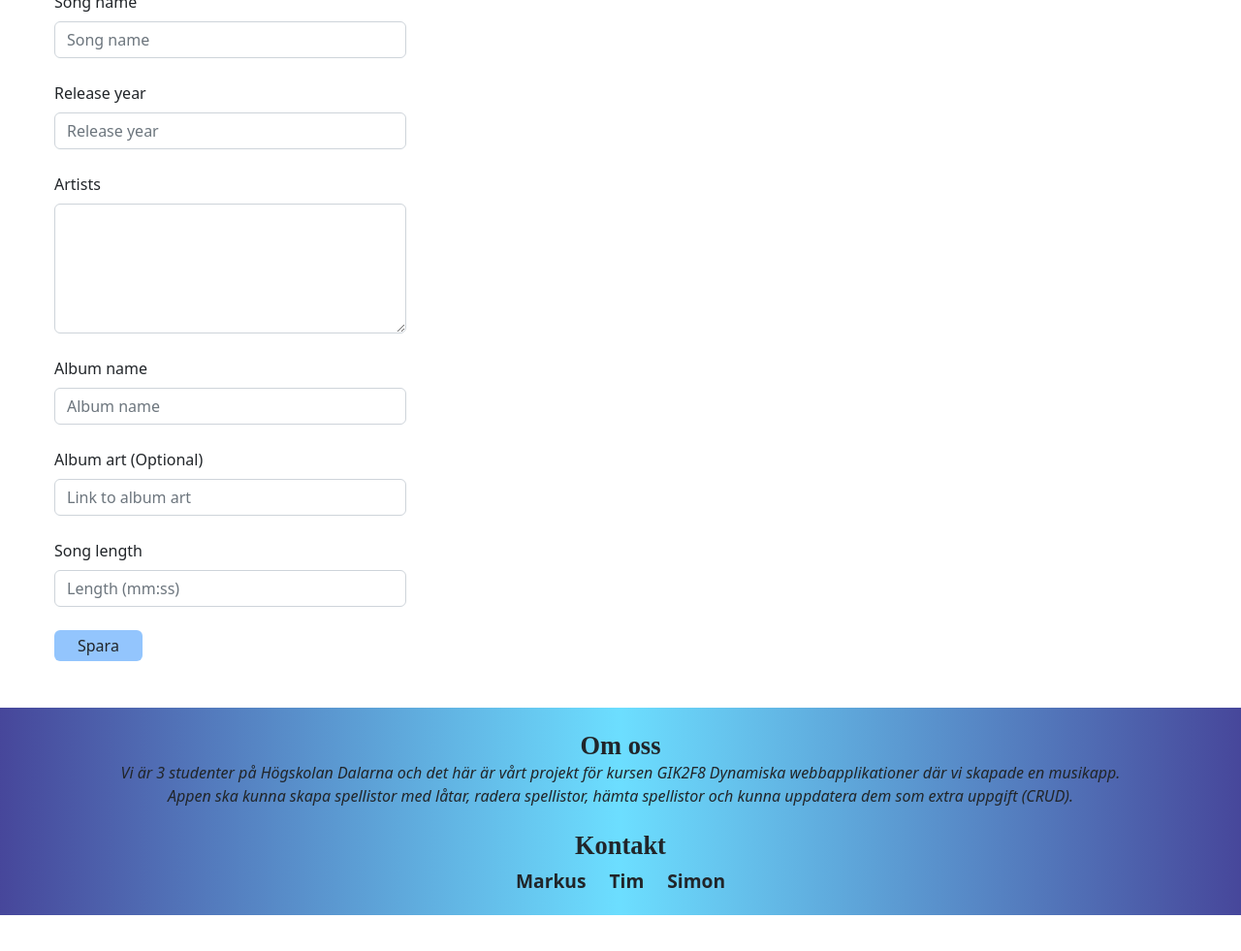
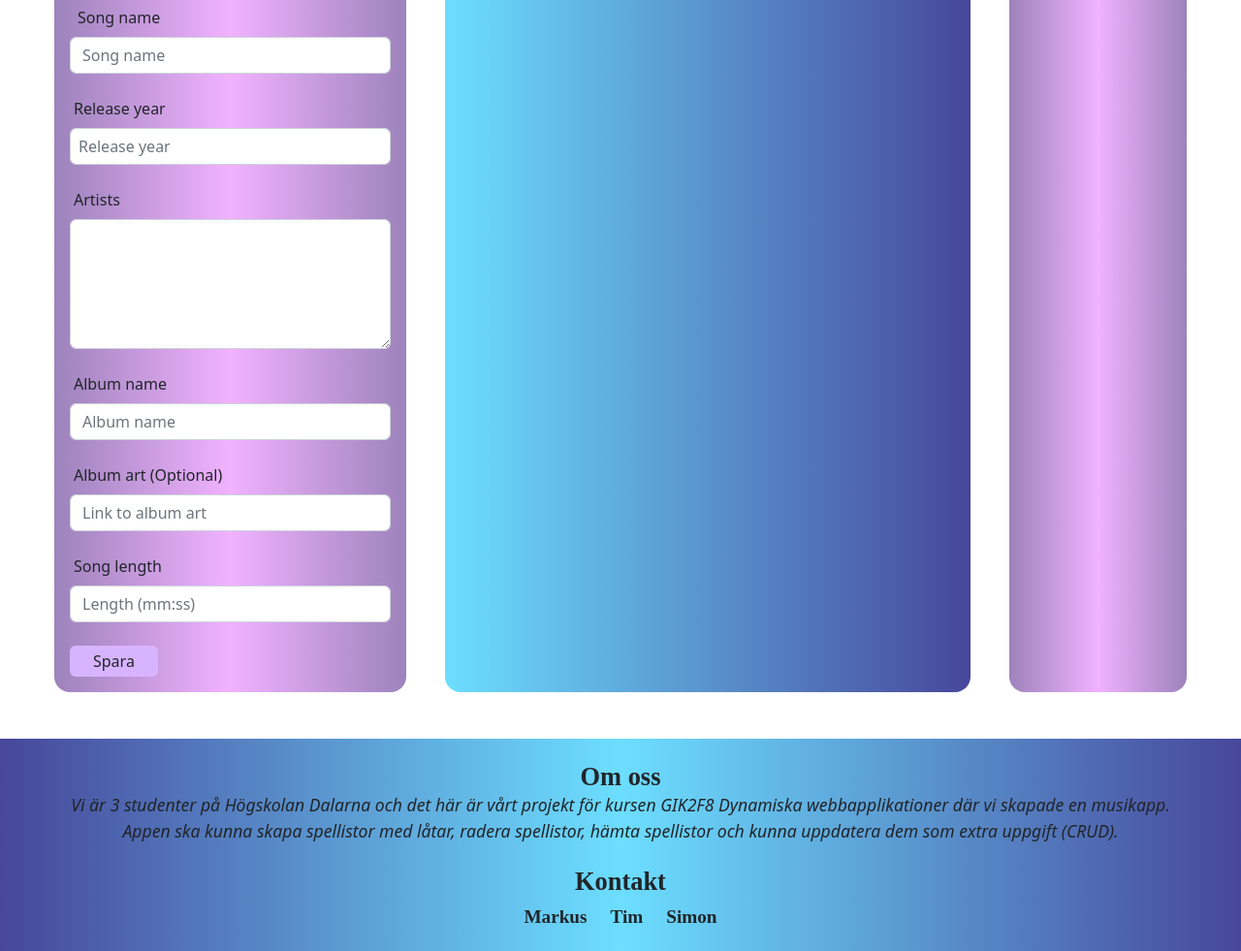
Before and after one commit to Academic-Inquisition/gik2f8-14-projekt, a plain HTML site: page client/html/index.html in a window 1280 px wide. Shown: the part 280-1261 px from the top of the page at 97% size. Before the commit the page ends 1224 px from the top, so only its background shows below. Drawn offline with nearby package versions, Linux system fonts and the light colour scheme.

Commit message:
Styles överlag
Gav sidan lite mer färg

```diff
--- a/client/css/index.css
+++ b/client/css/index.css
@@ -1,8 +1,9 @@
-/*Styles följer strukturen på sidan från uppifrån till vänster.*/
+/*Styles följer strukturen på sidan från uppifrån och ned, vänster till höger.*/
 
 /*Alla header styles*/
 body {
-    margin: 0 auto
+    margin: 0 auto;
+
 }
 
 #header__text{
@@ -14,19 +15,26 @@ body {
 }
 
 /*Sidebar styles*/
-/* #sidebar {
-    background-color: rgb(194, 164, 32);
-} */
+ #sidebar {
+    background: rgb(61,9,121);
+    background: linear-gradient(90deg, rgba(61,9,121,0.5046393557422969) 0%, rgba(209,0,255,0.30015756302521013) 50%, rgba(61,9,121,0.5046393557422969) 100%);
+    padding: 1rem;
+    border-radius: 1rem;
+}
+/*toasts styles*/
+#toasts{
+    background: rgb(61,9,121);
+    background: linear-gradient(90deg, rgba(61,9,121,0.5046393557422969) 0%, rgba(209,0,255,0.30015756302521013) 50%, rgba(61,9,121,0.5046393557422969) 100%);
+    padding: 1rem;
+    border-radius: 1rem;
+}
 
 /*Styles för spellistornas innehåll*/
-/* #content{
-    background-color: rgb(52, 190, 52);
-} */
-
-/*Formulär styles*/
-/* #form__add-song{
-    background-color: bisque;
-} */
+#content{
+    background: rgba(9, 9, 121, 0.514);
+    background: linear-gradient(90deg, rgba(9,9,121,0.75) 0%, rgba(0,198,255,0.5746673669467788) 0%, rgba(9,9,121,0.75) 100%);
+    border-radius: 1rem;
+}
 
 /*Alla footer styles*/
 #footer{
@@ -42,9 +50,9 @@ body {
 }
 
 #footer p{
-    font-size: 1rem;
+    font-size: 1.1rem;
     text-align: center;
-    font-weight: 400;
+    font-weight: 450;
     font-style: italic;
 }
 
@@ -52,4 +60,5 @@ body {
     text-align: center;
     font-weight: 600;
     font-size: 1.2rem;
+    font-family: serif;
 }
--- a/client/html/index.html
+++ b/client/html/index.html
@@ -17,13 +17,13 @@
       </header>
       <section class="flex gap-10 mx-2 xl:mx-auto bg-white bg-opacity-75 p-5 rounded-lg">
         <section id="sidebar" class="w-2/6">
-            <h2 class="mb-6 text-3xl text-indigo-900">Lägg till låt</h2>
+            <h2 class="mb-6 text-3xl text-indigo-900 pl-1">Lägg till låt</h2>
             <form id="form" class="">
               <div id="form__add-name">
 
                 <div class="flex">
-                  <label for="addName" class="form-label">Song name</label>
-                  <p id="songError" class="message pt-0.5 pl-2 text-sm text-red-700 hidden">
+                  <label for="addName" class="form-label pl-2">Song name</label>
+                  <p id="songError" class="message pt-0.5 pl-1 text-sm text-red-700 hidden">
                     Error message
                   </p>
                 </div>
@@ -31,16 +31,16 @@
               </div>
               <div id="form__add-year">
                 <div class="flex">
-                  <label for="addYear" class="form-label">Release year</label>
-                  <p id="yearError" class="message pt-0.5 pl-2 text-sm text-red-700 hidden">
+                  <label for="addYear" class="form-label pl-1">Release year</label>
+                  <p id="yearError" class="message pt-0.5 pl-1 text-sm text-red-700 hidden">
                     Error message
                   </p>
                 </div>
-                <input name="addYear" type="text" class="form-control mb-4" id="addYear" placeholder="Release year">
+                <input name="addYear" type="text" class="form-control mb-4 pl-2" id="addYear" placeholder="Release year">
               </div>
               <div id="form__add-artists">
                 <div class="flex">
-                  <label for="addArtists" class="form-label">Artists</label>
+                  <label for="addArtists" class="form-label pl-1">Artists</label>
                   <p id="artistsError" class="message pt-0.5 pl-2 text-sm text-red-700 hidden">
                     Error message
                   </p>
@@ -49,7 +49,7 @@
               </div>
               <div id="form__add-albumname">
                 <div class="flex">
-                  <label for="addAlbumName" class="form-label">Album name</label>
+                  <label for="addAlbumName" class="form-label pl-1">Album name</label>
                   <p id="albumError" class="message pt-0.5 pl-2 text-sm text-red-700 hidden">
                     Error message
                   </p>
@@ -58,7 +58,7 @@
               </div>
               <div id="form__add-albumart">
                 <div class="flex">
-                  <label for="addAlbumArt" class="form-label">Album art (Optional)</label>
+                  <label for="addAlbumArt" class="form-label pl-1">Album art (Optional)</label>
                   <p id="artError" class="message pt-0.5 pl-2 text-sm text-red-700 hidden">
                     Error message
                   </p>
@@ -67,18 +67,18 @@
               </div>
               <div id="form__add-length">
                 <div class="flex">
-                  <label for="addLength" class="form-label">Song length</label>
+                  <label for="addLength" class="form-label pl-1">Song length</label>
                   <p id="lengthError" class="message pt-0.5 pl-2 text-sm text-red-700 hidden">
                     Error message
                   </p>
                 </div>
                 <input name="addLength" type="text" class="form-control mb-4" id="addLength" placeholder="Length (mm:ss)">
               </div>
-              <button name="submit" type="submit" class="rounded-md bg-blue-300 hover:bg-blue-400 px-4 py-1">Spara</button>
+              <button name="submit" type="submit" class="rounded-md bg-purple-300 hover:bg-purple-400 px-4 py-1">Spara</button>
             </form>
         </section>
         <section id="content" class="w-3/6">
-          <h2 class="mb-6 text-3xl text-indigo-900">Aktuell Spellista</h2>
+          <h2 class="mb-6 text-3xl text-indigo-900 pl-2 pt-2">Aktuell Spellista</h2>
           <table id ="playlist" class="border border-separate border-spacing-y-2 border-spacing-2">
             <!-- STUB -->
           </table>
```
